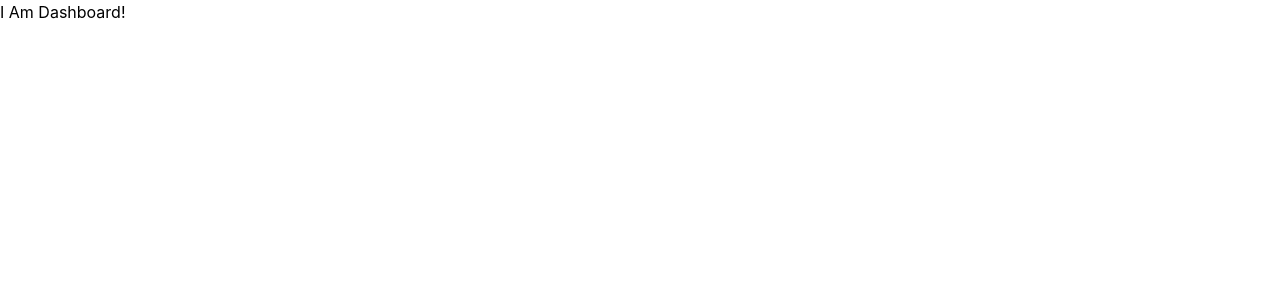
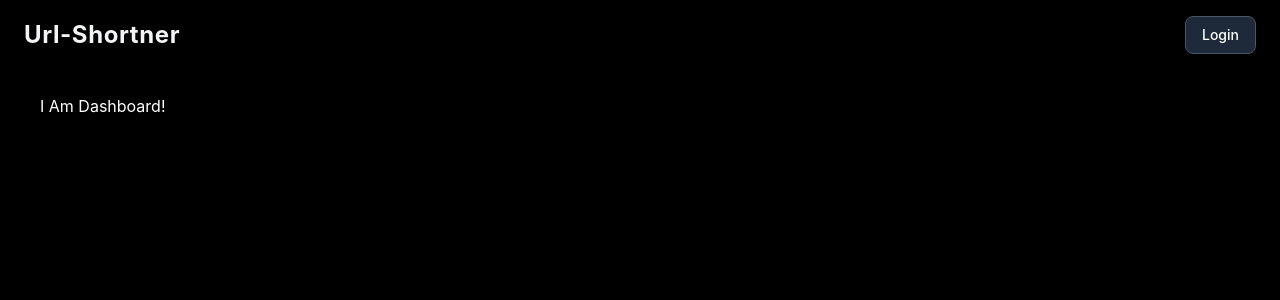
Before and after one commit to RizwanAhmed001/Url-Shortner, a React (Vite) app in the folder client/: page / in a window 1280 px wide. Shown: the top 300 px of the page. Built offline with nearby package versions, Linux system fonts and the light colour scheme.

Commit message:
heade component is complete

```diff
--- a/client/src/App.jsx
+++ b/client/src/App.jsx
@@ -1,16 +1,32 @@
-import { Route, Routes } from "react-router-dom";
+import { Route, Routes, useLocation } from "react-router-dom";
 import Dashboard from "./pages/Dashboard";
 import Register from "./pages/Register";
 import { ToastContainer } from "react-toastify";
+import Header from "./components/Header";
 
 function App() {
+  const location = useLocation();
+
   return (
-    <div>
-      <ToastContainer />
-      <Routes>
-        <Route element={<Dashboard />} path="/" />
-        <Route element={<Register />} path="/register" />
-      </Routes>
+    <div className="bg-black min-h-screen text-white">
+
+      {/* Toast */}
+      <ToastContainer
+        theme="dark"
+        position="top-right"
+        autoClose={3000}
+      />
+
+      {/* Header (hidden on register page) */}
+      {location.pathname === "/register" ? null : <Header />}
+
+      {/* Main Content */}
+      <div className="px-4 md:px-10 py-6">
+        <Routes>
+          <Route element={<Dashboard />} path="/" />
+          <Route element={<Register />} path="/register" />
+        </Routes>
+      </div>
     </div>
   );
 }
--- a/client/src/components/Header.jsx
+++ b/client/src/components/Header.jsx
@@ -1,11 +1,59 @@
-
+import { useContext } from "react";
+import UrlContext from "../context/UrlContext";
 
 const Header = () => {
+  const { token, user, navigate, setUser, setToken } = useContext(UrlContext);
+
+  const handleClick = () => {
+    localStorage.removeItem("token");
+    setToken("");
+    localStorage.removeItem("name");
+    localStorage.removeItem("image");
+    setUser({ name: "", image: "" });
+  };
+
   return (
-    <div>
-      Header
+    <div className="bg-black text-white shadow-md px-6 py-4 flex items-center justify-between">
+
+      {/* Logo / Title */}
+      <h1 className="text-2xl font-bold tracking-wide text-gray-100">
+        Url-Shortner
+      </h1>
+
+      {/* Right Section */}
+      <div>
+        {token ? (
+          <div className="flex items-center gap-4">
+
+            {/* User Image */}
+            <img
+              src={user.image}
+              alt="user"
+              className="w-10 h-10 rounded-full border-2 border-gray-600 object-cover"
+            />
+
+            {/* Logout Button */}
+            <button
+              onClick={handleClick}
+              className="bg-red-600 hover:bg-red-700 px-4 py-2 rounded-lg text-sm font-medium transition duration-300"
+            >
+              Logout
+            </button>
+          </div>
+        ) : (
+          <div>
+            {/* Login Button */}
+            <button
+              onClick={() => navigate("/register")}
+              className="bg-gray-800 hover:bg-gray-700 px-4 py-2 rounded-lg text-sm font-medium transition duration-300 border border-gray-600"
+            >
+              Login
+            </button>
+          </div>
+        )}
+      </div>
     </div>
-  )
-}
+  );
+};
 
-export default Header
+export default Header;
--- a/client/src/context/UrlContextProvider.jsx
+++ b/client/src/context/UrlContextProvider.jsx
@@ -5,6 +5,11 @@ import { useNavigate } from "react-router-dom";
 const UrlContextProvider = ({children}) => {
 
   const [token, setToken] = useState(localStorage.getItem("token") || "");
+
+  const [user, setUser] = useState({
+    name: localStorage.getItem("name") || "",
+    image: localStorage.getItem("image") || ""
+  })
 
   const backendUrl = "http://localhost:4000/api/user";
 
@@ -14,7 +19,9 @@ const UrlContextProvider = ({children}) => {
     token,
     setToken,
     backendUrl,
-    navigate
+    navigate,
+    user,
+    setUser
   }
 
   return (
--- a/client/src/pages/Register.jsx
+++ b/client/src/pages/Register.jsx
@@ -4,7 +4,7 @@ import axios from "axios";
 import UrlContext from "../context/UrlContext";
 
 const Register = () => {
-  const { backendUrl, token, navigate, setToken } = useContext(UrlContext);
+  const { backendUrl, token, navigate, setToken, user, setUser } = useContext(UrlContext);
 
   const [login, setLogin] = useState(true);
 
@@ -57,7 +57,10 @@ const Register = () => {
         );
 
         localStorage.setItem("token", response.data.token);
+        localStorage.setItem("name", response.data.user.name)
+        localStorage.setItem("image", response.data.user.image)
         setToken(response.data.token);
+        setUser({name: localStorage.getItem("name"), image: localStorage.getItem("image")})
 
         navigate("/");
       } else {
--- a/client/src/pages/User.jsx
+++ b/client/src/pages/User.jsx
@@ -1,5 +1,3 @@
-import React from 'react'
-
 const User = () => {
   return (
     <div>
```
